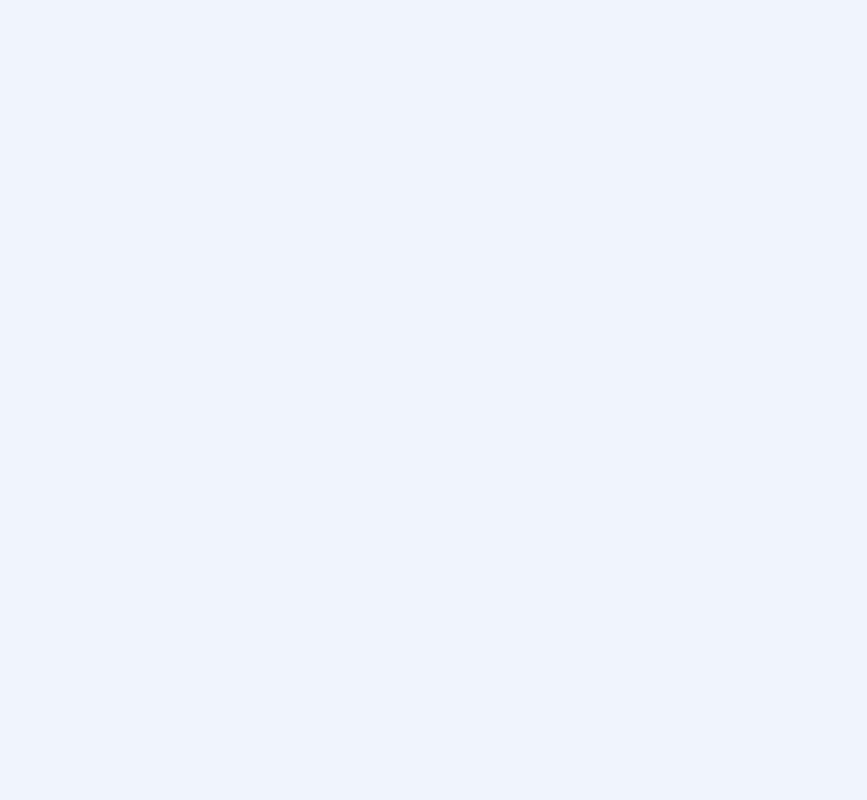
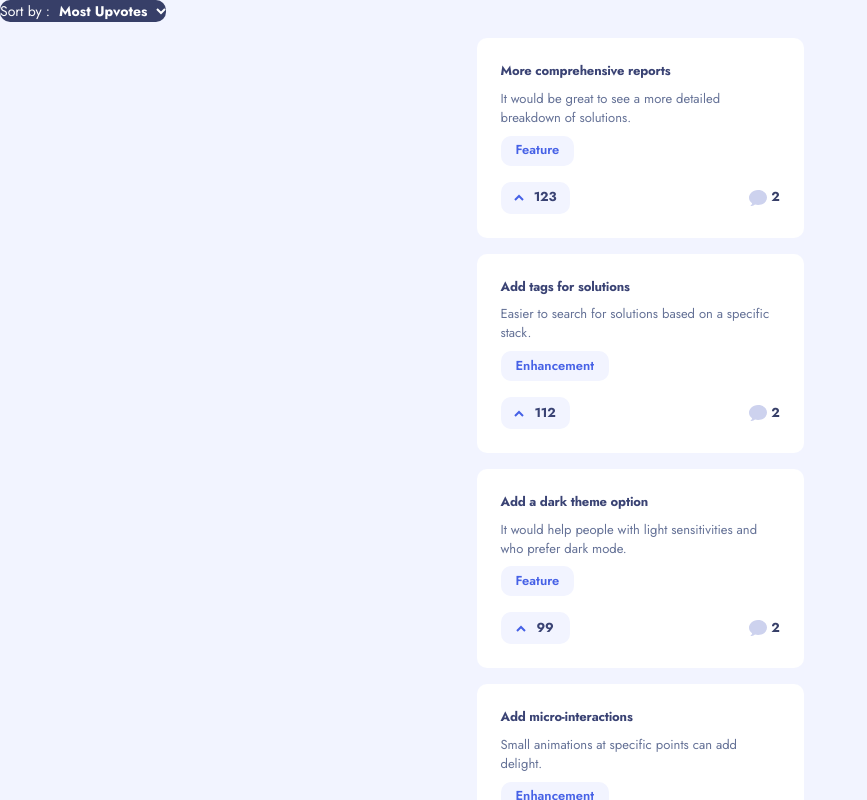
Before and after one commit to a-maystorov/product-feedback-app, a React (Create React App) app: page / in a window 1280 px wide. Before the commit this address had no page. Shown: the top 800 px of the page, without its empty margins (0-867 px from the left). Built offline with nearby package versions, Linux system fonts and the light colour scheme.

Commit message:
Add SortByButton Dropdown and its sub components.

```diff
--- a/src/App.js
+++ b/src/App.js
@@ -1,20 +1,44 @@
+import { useState } from 'react';
+import { BrowserRouter, Link, Route, Routes, Navigate } from 'react-router-dom';
 import CategoryList from './components/CategoryList';
 import SuggestionList from './components/SuggestionList';
-import { useState } from 'react';
-import data from './data.json';
 import RoadmapList from './components/RoadmapList';
 import InProgress from './components/InProgress';
-import { BrowserRouter, Link, Route, Routes, Navigate } from 'react-router-dom';
+import SortByButton from './components/SortByButton';
+
+import data from './data.json';
 
 const { productRequests } = data;
 
 const App = () => {
   const [currentCategory, setCurrentCategory] = useState('all');
+  const [currentCriteria, setCurrentCriteria] = useState('Most Upvotes');
 
-  const changeCategory = (newCaregory) => setCurrentCategory(newCaregory);
+  const changeCategory = (newCategory) => setCurrentCategory(newCategory);
+  const changeCriteria = (newCriteria) => setCurrentCriteria(newCriteria);
 
-  const suggestions = productRequests
-    ? productRequests.filter((suggestion) => {
+  const sortedSuggestions = productRequests
+    ? productRequests.sort((a, b) => {
+        const commentsA = a.comments ? a.comments.length : 0;
+        const commentsB = b.comments ? b.comments.length : 0;
+
+        switch (currentCriteria) {
+          case 'Most Upvotes':
+            return b.upvotes - a.upvotes;
+          case 'Least Upvotes':
+            return a.upvotes - b.upvotes;
+          case 'Most Comments':
+            return commentsB - commentsA;
+          case 'Least Comments':
+            return commentsA - commentsB;
+          default:
+            return b.upvotes - a.upvotes;
+        }
+      })
+    : null;
+
+  const suggestions = sortedSuggestions
+    ? sortedSuggestions.filter((suggestion) => {
         switch (currentCategory) {
           case 'all':
             return true;
@@ -32,11 +56,15 @@ const App = () => {
 
   return (
     <div>
+      <SortByButton
+        currentCriteria={currentCriteria}
+        changeCriteria={changeCriteria}
+      />
       {/* <CategoryList
         currentCategory={currentCategory}
         changeCategory={changeCategory}
-      />
-      <SuggestionList suggestions={suggestions} /> */}
+      /> */}
+      <SuggestionList suggestions={suggestions} />
       <BrowserRouter>
         <Routes>
           <Route
--- a/src/components/CategoryList.css
+++ b/src/components/CategoryList.css
@@ -7,7 +7,6 @@
   display: flex;
   flex-wrap: wrap;
   gap: 0.8rem;
-  margin: 0 auto;
 }
 
 .category-list__item {
--- /dev/null
+++ b/src/components/SortByButton.js
@@ -0,0 +1,49 @@
+import { useState, useRef, useEffect } from 'react';
+import DropDownButton from './common/DropDownButton';
+import DropDownCard from './common/DropDownCard';
+
+const sortingCriteria = [
+  'Most Upvotes',
+  'Least Upvotes',
+  'Most Comments',
+  'Least Comments',
+];
+
+const SortByButton = ({ currentCriteria, changeCriteria }) => {
+  const [open, setOpen] = useState(false);
+
+  const drop = useRef(null);
+
+  const handleClick = (e) => {
+    if (!e.target.closest(`.${drop.current.className}`) && open) setOpen(false);
+  };
+
+  useEffect(() => {
+    document.addEventListener('click', handleClick);
+    return () => {
+      document.removeEventListener('click', handleClick);
+    };
+  });
+
+  return (
+    <div className="dropdown" ref={drop}>
+      <DropDownButton
+        onClick={() => {
+          setOpen((open) => !open);
+        }}
+        currentCriteria={currentCriteria}
+        isOpen={open}
+      />
+      {open && (
+        <DropDownCard
+          sortingCriteria={sortingCriteria}
+          setOpen={setOpen}
+          currentCriteria={currentCriteria}
+          changeCriteria={changeCriteria}
+        />
+      )}
+    </div>
+  );
+};
+
+export default SortByButton;
--- /dev/null
+++ b/src/components/common/DropDownButton.css
@@ -0,0 +1,32 @@
+.dd-btn {
+  max-width: 194px;
+  max-height: 72px;
+  font-size: 1.4rem;
+  line-height: 2.23rem;
+  background: var(--color-gray-primary);
+  color: var(--color-white-primary);
+  border: none;
+  border-radius: 10px;
+  cursor: pointer;
+  display: flex;
+  align-items: center;
+  justify-content: center;
+  gap: 0.9rem;
+  margin-bottom: 1.6rem;
+}
+
+.dd-btn--open {
+  color: var(--color-gray-accent);
+}
+
+.dd-btn__down-arrow {
+  stroke: var(--color-white-primary);
+}
+
+.dd-btn__sort-by {
+  font-weight: 400;
+}
+
+.dd-btn__criteria {
+  font-weight: 700;
+}
--- /dev/null
+++ b/src/components/common/DropDownButton.js
@@ -0,0 +1,28 @@
+import './DropDownButton.css';
+
+const DropDownButton = ({ onClick, currentCriteria, isOpen }) => {
+  return (
+    <button
+      className={`dd-btn ${isOpen ? 'dd-btn--open' : null}`}
+      onClick={onClick}>
+      <span className="dd-btn__sort-by">Sort by :</span>
+      <span className="dd-btn__criteria">{currentCriteria}</span>
+      <svg
+        width="10"
+        height="7"
+        xmlns="http://www.w3.org/2000/svg"
+        transform={isOpen ? 'rotate(180)' : null}>
+        <path
+          className="dd-btn__down-arrow"
+          d="M1 1l4 4 4-4"
+          stroke="#4661E6"
+          strokeWidth="2"
+          fill="none"
+          fillRule="evenodd"
+        />
+      </svg>
+    </button>
+  );
+};
+
+export default DropDownButton;
--- /dev/null
+++ b/src/components/common/DropDownCard.css
@@ -0,0 +1,42 @@
+.dd-criteria-list {
+  position: absolute;
+  background: var(--color-white-primary);
+  width: 255px;
+  max-height: 192px;
+  border-radius: 10px;
+  box-shadow: 0px 10px 40px -7px rgba(55, 63, 104, 0.350492);
+}
+
+.criteria {
+  cursor: pointer;
+  font-weight: 400;
+  font-size: 1.6rem;
+  line-height: 2.312rem;
+  color: var(--color-gray-accent);
+  display: flex;
+  align-items: center;
+  justify-content: space-between;
+  padding-inline: 2.4rem;
+  padding-block: 1.2rem;
+  border-bottom: 1px solid rgba(58, 67, 116, 0.15);
+}
+
+.criteria:hover {
+  color: var(--color-purple);
+}
+
+.criteria:last-child {
+  border: none;
+}
+
+.current-criteria {
+  color: var(--color-purple);
+}
+
+.tick {
+  display: none;
+}
+
+.current-criteria .tick {
+  display: inline;
+}
--- /dev/null
+++ b/src/components/common/DropDownCard.js
@@ -0,0 +1,42 @@
+import './DropDownCard.css';
+
+const DropDownCard = ({
+  sortingCriteria = [],
+  currentCriteria,
+  changeCriteria,
+  setOpen,
+}) => {
+  const handleClick = (newCriteria) => changeCriteria(newCriteria);
+
+  return (
+    <div className="dd-criteria-list">
+      <ul className="criteria-list">
+        {sortingCriteria.map((criteria) => (
+          <li
+            key={criteria}
+            className={`criteria ${
+              currentCriteria === criteria ? 'current-criteria' : null
+            }`}
+            onClick={() => {
+              handleClick(criteria);
+              setOpen(false);
+            }}>
+            {criteria}
+            <span className="tick">
+              <svg xmlns="http://www.w3.org/2000/svg" width="13" height="11">
+                <path
+                  fill="none"
+                  stroke="#AD1FEA"
+                  strokeWidth="2"
+                  d="M1 5.233L4.522 9 12 1"
+                />
+              </svg>
+            </span>
+          </li>
+        ))}
+      </ul>
+    </div>
+  );
+};
+
+export default DropDownCard;
```
